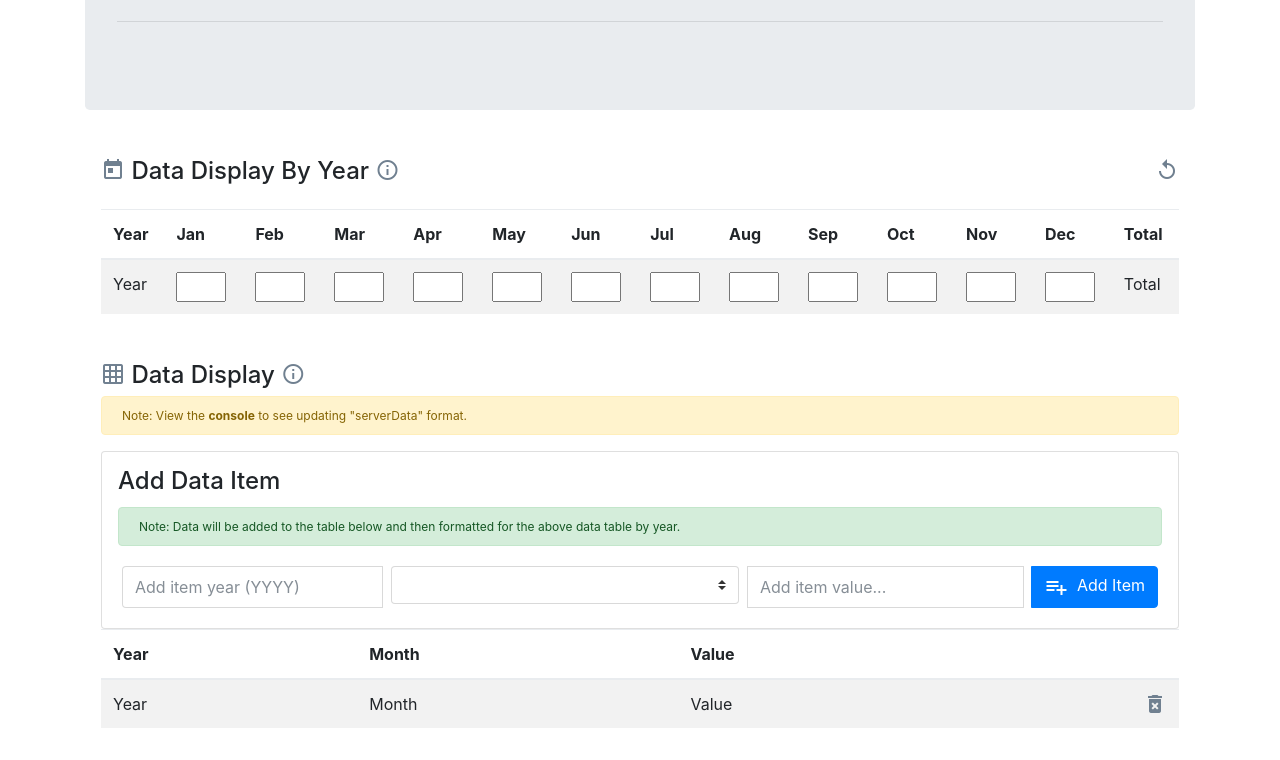
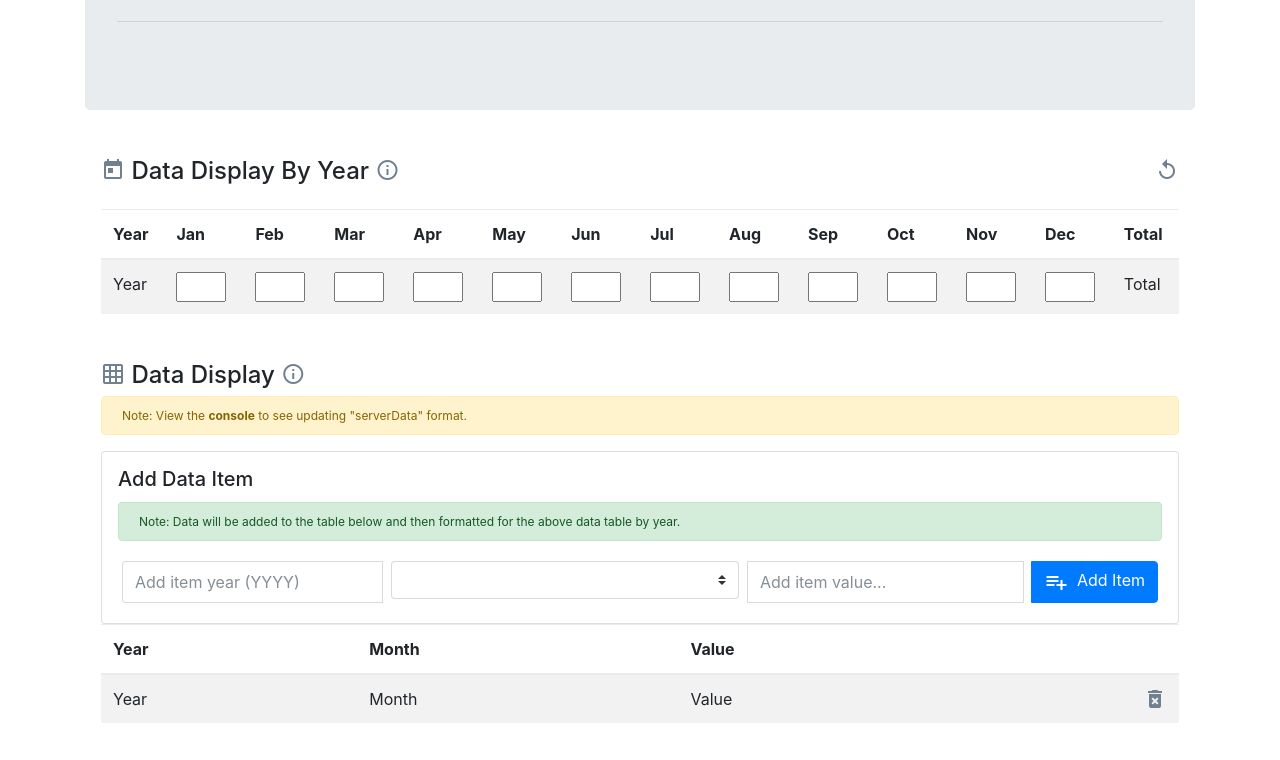
Before and after one commit to kevbaker/knockout_code_exercise, a website: page index.html in a window 1280 px wide. Shown: the part 184-944 px from the top of the page. Drawn offline with nearby package versions, Linux system fonts and the light colour scheme; a script that the page names is missing.

Commit message:
headings format

```diff
--- a/index.html
+++ b/index.html
@@ -110,15 +110,15 @@
                 Data Display
                 <i class="material-icons" data-toggle="tooltip" data-placement="top" title="Data Source for above Data Display by Year">info_outline</i>
             </h4>
-            <h5 class="alert alert-warning" role="alert">
+            <h6 class="alert alert-warning" role="alert">
                 Note: View the
                 <b>console</b> to see updating "serverData" format.
-            </h5>
+            </h6>
             <div class="card p-3">
-                <h4 class="card-title">Add Data Item</h4>
-                <h5 class="alert alert-success" role="alert">
+                <h5 class="card-title">Add Data Item</h5>
+                <h6 class="alert alert-success" role="alert">
                     Note: Data will be added to the table below and then formatted for the above data table by year.
-                </h5>
+                </h6>
                 <div class="input-group">
                     <input type="text" id="year-input" class="form-control col-3 m-1" placeholder="Add item year (YYYY)" data-bind="value: newYear"
                         data-toggle="tooltip" data-placement="top" title="Enter year (YYYY)">
--- a/styles/style.css
+++ b/styles/style.css
@@ -13,7 +13,7 @@ button i.material-icons {
     color: white;
     margin-right: 4px;
 }
-h5{
+h6{
     color: #999999;
     font-size: .75em;
     font-weight: normal;
```
